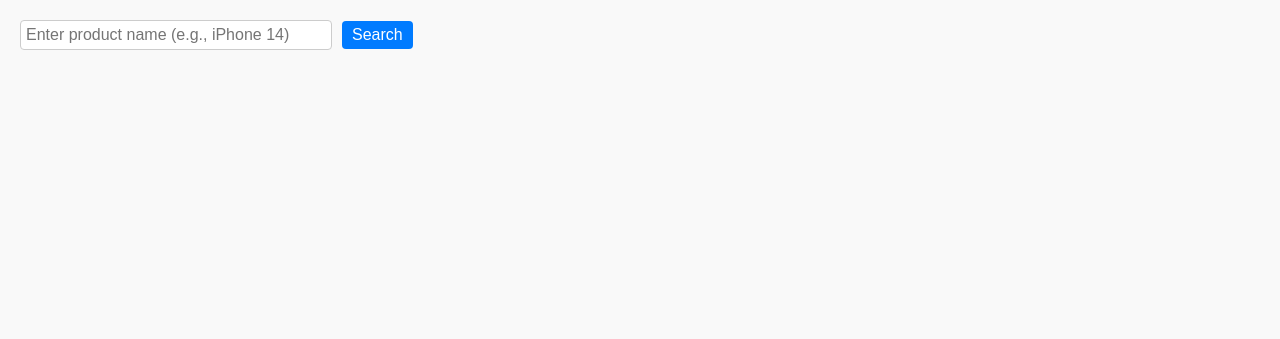
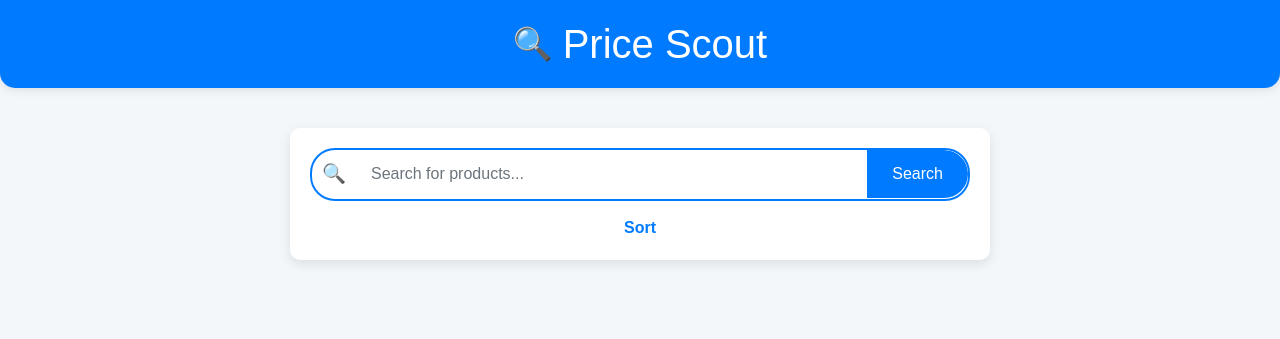
Before and after one commit to manjunath1005/Price-Scout, a Flask app: page / in a window 1280 px wide. Shown: the top 339 px of the page. Run offline with Flask 3, Linux system fonts and the light colour scheme.

Commit message:
updation

```diff
--- a/app.py
+++ b/app.py
@@ -1,7 +1,8 @@
 import logging
 from flask import Flask, render_template, request, jsonify
 from flask_cors import CORS
-from scraper import CromaScraper, AmazonScraper, FlipkartScraper  # Import all scraper classes
+from scraper import FlipkartScraper, AmazonScraper, CromaScraper  # Import all scraper classes
+from selenium.common.exceptions import TimeoutException, NoSuchElementException
 
 # Configure logging
 logging.basicConfig(level=logging.DEBUG)
@@ -9,6 +10,14 @@ logger = logging.getLogger(__name__)
 
 app = Flask(__name__)
 CORS(app)
+
+def is_relevant_product(product, query):
+    """Check if the product title is relevant to the query."""
+    if not product or 'title' not in product:
+        return False
+    title = product['title'].lower()
+    query_terms = query.lower().split()
+    return all(term in title for term in query_terms)
 
 @app.route('/')
 def index():
@@ -30,19 +39,26 @@ def api_search():
     flipkart_scraper = FlipkartScraper()
 
     try:
-        # Scrape from Croma
+        # Scrape in the specified order: Flipkart first, Amazon second, Croma last
+        flipkart_products = flipkart_scraper.scrape(query)
+        filtered_flipkart_products = [p for p in flipkart_products if is_relevant_product(p, query)]
+        if filtered_flipkart_products:  # Only extend if there are relevant products
+            products.extend(filtered_flipkart_products)
+            logger.debug(f"Added {len(filtered_flipkart_products)} relevant Flipkart products")
+
+        amazon_products = amazon_scraper.scrape(query)
+        filtered_amazon_products = [p for p in amazon_products if is_relevant_product(p, query)]
+        if filtered_amazon_products:  # Only extend if there are relevant products
+            products.extend(filtered_amazon_products)
+            logger.debug(f"Added {len(filtered_amazon_products)} relevant Amazon products")
+
         croma_products = croma_scraper.scrape(query)
-        products.extend(croma_products)
+        filtered_croma_products = [p for p in croma_products if is_relevant_product(p, query)]
+        if filtered_croma_products:  # Only extend if there are relevant products
+            products.extend(filtered_croma_products)
+            logger.debug(f"Added {len(filtered_croma_products)} relevant Croma products")
 
-        # Scrape from Amazon
-        amazon_products = amazon_scraper.scrape(query)
-        products.extend(amazon_products)
-
-        # Scrape from Flipkart
-        flipkart_products = flipkart_scraper.scrape(query)
-        products.extend(flipkart_products)
-
-        logger.info(f"Returning {len(products)} products for query: {query}")
+        logger.info(f"Returning {len(products)} relevant products for query: {query} from active platforms")
         return jsonify(products)
     except Exception as e:
         logger.error(f"Error during search: {str(e)}")
--- a/requirements.txt
+++ b/requirements.txt
@@ -3,3 +3,4 @@ beautifulsoup4==4.12.3
 selenium==4.18.1
 flask==3.0.3
 tenacity==8.2.3
+flask-cors
--- a/scraper.py
+++ b/scraper.py
@@ -7,6 +7,7 @@ from selenium.webdriver.common.by import By
 from selenium.webdriver.chrome.options import Options
 from selenium.webdriver.support.ui import WebDriverWait
 from selenium.webdriver.support import expected_conditions as EC
+from selenium.common.exceptions import TimeoutException, NoSuchElementException
 
 class CromaScraper:
     def __init__(self):
--- a/static/script.js
+++ b/static/script.js
@@ -1,9 +1,5 @@
-// script.js
-
-// Global variable to store the current products
 let currentProducts = [];
 
-// Function to toggle the loader (show/hide)
 const toggleLoader = (show) => {
     const loader = document.getElementById('loader');
     if (loader) {
@@ -11,35 +7,33 @@ const toggleLoader = (show) => {
     }
 };
 
-// Function to show error or success messages
 const showMessage = (message) => {
     const messageDiv = document.getElementById('message');
     if (messageDiv) {
         messageDiv.textContent = message;
-        messageDiv.style.display = 'block';
+        messageDiv.style.display = message ? 'block' : 'none';
     }
 };
 
-// Function to create a product card
-// ... (previous code remains the same until createProductCard)
+const toggleSortOptions = () => {
+    const sortOptions = document.getElementById('sort-options');
+    if (sortOptions.style.display === 'none') {
+        sortOptions.style.display = 'block';
+    } else {
+        sortOptions.style.display = 'none';
+    }
+};
 
 const createProductCard = (product) => {
     const card = document.createElement('div');
     card.className = 'product-card';
-    card.style.border = '1px solid #ccc';
-    card.style.padding = '10px';
-    card.style.margin = '10px';
-    card.style.width = '200px';
-    card.style.display = 'inline-block';
-
-    // Ensure all fields are safely accessed with fallbacks
     const title = product.title || 'N/A';
     const price = product.price ? `₹${product.price.toFixed(2)}` : 'N/A';
     const source = product.source || 'N/A';
     const stock = product.stock || 'N/A';
     const rating = product.rating && product.rating !== 'N/A' ? product.rating.toFixed(1) : 'N/A';
     const link = product.link || '#';
-    const imageUrl = product.image_url || 'https://via.placeholder.com/150'; // Fallback image
+    const imageUrl = product.image_url || 'https://via.placeholder.com/150';
 
     card.innerHTML = `
         <img src="${imageUrl}" alt="${title}" style="max-width: 100%; height: auto; margin-bottom: 10px;">
@@ -53,7 +47,6 @@ const createProductCard = (product) => {
     return card;
 };
 
-// Function to display products
 const displayProducts = (products) => {
     const productList = document.getElementById('product-list');
     if (!productList) {
@@ -62,9 +55,7 @@ const displayProducts = (products) => {
         return;
     }
 
-    productList.innerHTML = ''; // Clear existing products
-    console.log('Displaying products:', products);
-
+    productList.innerHTML = '';
     if (!products || products.length === 0) {
         showMessage('No products found.');
         return;
@@ -81,64 +72,52 @@ const displayProducts = (products) => {
     });
 };
 
-// Function to search products
+const sortByRating = () => {
+    if (currentProducts.length > 0) {
+        currentProducts.sort((a, b) => {
+            const ratingA = a.rating === 'N/A' ? -Infinity : parseFloat(a.rating);
+            const ratingB = b.rating === 'N/A' ? -Infinity : parseFloat(b.rating);
+            return ratingB - ratingA;
+        });
+        displayProducts(currentProducts);
+    }
+    document.getElementById('sort-options').style.display = 'none';
+};
+
+const sortByPrice = () => {
+    if (currentProducts.length > 0) {
+        currentProducts.sort((a, b) => a.price - b.price);
+        displayProducts(currentProducts);
+    }
+    document.getElementById('sort-options').style.display = 'none';
+};
+
 const searchProducts = async (query) => {
     toggleLoader(true);
-    showMessage(''); // Clear previous messages
-    console.log(`Initiating fetch request for query: ${query}`);
-
+    showMessage('');
     try {
         const url = `http://127.0.0.1:5001/api/search?q=${encodeURIComponent(query)}`;
-        console.log(`Fetching from URL: ${url}`);
-
         const response = await fetch(url, {
             method: 'GET',
-            headers: {
-                'Content-Type': 'application/json',
-            },
+            headers: { 'Content-Type': 'application/json' },
         });
 
-        console.log(`Response status: ${response.status}`);
-        if (!response.ok) {
-            const errorData = await response.text();
-            console.error('Fetch error response:', errorData);
-            throw new Error(`HTTP error! Status: ${response.status}, Response: ${errorData}`);
-        }
+        if (!response.ok) throw new Error(`HTTP error! Status: ${response.status}`);
+        const products = await response.json();
 
-        const text = await response.text();
-        console.log('Raw response text:', text);
-
-        let products;
-        try {
-            products = JSON.parse(text);
-        } catch (parseError) {
-            console.error('Error parsing JSON:', parseError);
-            throw new Error(`Failed to parse response as JSON: ${parseError.message}`);
-        }
-
-        console.log('Fetched products:', products);
-
-        if (products.error) {
-            console.error('Error in products:', products.error);
-            throw new Error(products.error);
-        }
-
-        if (!Array.isArray(products)) {
-            console.error('Products is not an array:', products);
-            throw new Error('Invalid response format: Expected an array of products');
-        }
+        if (products.error) throw new Error(products.error);
+        if (!Array.isArray(products)) throw new Error('Invalid response format: Expected an array of products');
 
         currentProducts = products;
         displayProducts(products);
     } catch (error) {
         console.error('Search error:', error);
-        showMessage(`Error: ${error.message}`); // Only show if there's an error
+        showMessage(`Error: ${error.message}`);
     } finally {
         toggleLoader(false);
     }
 };
 
-// Event listener for the search button
 document.addEventListener('DOMContentLoaded', () => {
     const searchButton = document.getElementById('search-button');
     const searchInput = document.getElementById('search-input');
@@ -146,21 +125,15 @@ document.addEventListener('DOMContentLoaded', () => {
     if (searchButton && searchInput) {
         searchButton.addEventListener('click', () => {
             const query = searchInput.value.trim();
-            if (query) {
-                searchProducts(query);
-            } else {
-                showMessage('Please enter a search query.');
-            }
+            if (query) searchProducts(query);
+            else showMessage('Please enter a search query.');
         });
 
         searchInput.addEventListener('keypress', (e) => {
             if (e.key === 'Enter') {
                 const query = searchInput.value.trim();
-                if (query) {
-                    searchProducts(query);
-                } else {
-                    showMessage('Please enter a search query.');
-                }
+                if (query) searchProducts(query);
+                else showMessage('Please enter a search query.');
             }
         });
     } else {
--- a/static/styles.css
+++ b/static/styles.css
@@ -1,121 +1,56 @@
 /* Reset and base styles */
 body {
-    font-family: Arial, sans-serif;
-    margin: 20px;
-    background-color: #f9f9f9;
+    margin: 0;
+    padding: 0;
+    font-family: 'Arial', sans-serif;
+    background-color: #f4f7f9;
     color: #333;
-    line-height: 1.6;
-}
-
-/* Search container styling */
-#search-container {
-    margin-bottom: 20px;
-    display: flex;
-    gap: 10px;
-    align-items: center;
-}
-
-#search-input {
-    padding: 8px;
-    width: 300px;
-    border: 1px solid #ccc;
-    border-radius: 4px;
-    font-size: 16px;
-    outline: none;
-    transition: border-color 0.3s;
-}
-
-#search-input:focus {
-    border-color: #007bff;
-    box-shadow: 0 0 5px rgba(0, 123, 255, 0.3);
-}
-
-#search-button {
-    padding: 8px 15px;
-    cursor: pointer;
-    background-color: #007bff;
-    color: white;
-    border: none;
-    border-radius: 4px;
-    font-size: 16px;
-    transition: background-color 0.3s;
-}
-
-#search-button:hover {
-    background-color: #0056b3;
-}
-
-/* Loader styling */
-#loader {
-    display: none;
-    margin: 10px 0;
-    font-style: italic;
-    color: #666;
-}
-
-/* Message styling */
-#message {
-    display: none;
-    color: #dc3545;
-    margin: 10px 0;
-    padding: 10px;
-    background-color: #ffebee;
-    border-radius: 4px;
-}
-
-/* Product list and card styling */
-#product-list {
-    display: flex;
-    flex-wrap: wrap;
-    gap: 15px;
 }
 
 .product-card {
-    border: 1px solid #ccc;
+    background: white;
+    border-radius: 10px;
+    box-shadow: 0 4px 12px rgba(0, 0, 0, 0.1);
     padding: 15px;
-    margin: 10px;
-    width: 200px;
-    display: inline-block;
-    background-color: white;
-    border-radius: 8px;
-    box-shadow: 0 2px 5px rgba(0, 0, 0, 0.1);
-    transition: transform 0.2s, box-shadow 0.2s;
-}
-
-/* Product card image styling */
-.product-card img {
-    max-width: 100%;
-    height: auto;
-    margin-bottom: 10px;
-    border-radius: 4px;
-    object-fit: cover;
+    text-align: center;
+    transition: transform 0.3s, box-shadow 0.3s;
 }
 
 .product-card:hover {
     transform: translateY(-5px);
-    box-shadow: 0 5px 15px rgba(0, 0, 0, 0.2);
+    box-shadow: 0 6px 15px rgba(0, 0, 0, 0.2);
+}
+
+.product-card img {
+    max-width: 100%;
+    height: auto;
+    border-radius: 5px;
+    margin-bottom: 10px;
 }
 
 .product-card h3 {
-    font-size: 18px;
-    margin: 0 0 10px;
+    font-size: 1.2rem;
+    margin: 10px 0;
     color: #2c3e50;
+    overflow: hidden;
+    text-overflow: ellipsis;
+    white-space: nowrap;
 }
 
 .product-card p {
     margin: 5px 0;
-    font-size: 14px;
+    font-size: 0.9rem;
     color: #666;
 }
 
 .product-card a {
     display: inline-block;
     margin-top: 10px;
-    padding: 5px 10px;
+    padding: 8px 15px;
     background-color: #28a745;
     color: white;
     text-decoration: none;
-    border-radius: 4px;
+    border-radius: 5px;
     transition: background-color 0.3s;
 }
 
--- a/templates/index.html
+++ b/templates/index.html
@@ -3,49 +3,162 @@
 <head>
     <meta charset="UTF-8">
     <meta name="viewport" content="width=device-width, initial-scale=1.0">
-    <title>PriceScout</title>
+    <title>Price Scout</title>
     <link rel="icon" type="image/png" href="/static/favicon.png">
+    <!-- Bootstrap CSS -->
+    <link href="https://cdn.jsdelivr.net/npm/bootstrap@5.3.3/dist/css/bootstrap.min.css" rel="stylesheet">
     <link rel="stylesheet" href="/static/styles.css">
     <style>
         body {
-            font-family: Arial, sans-serif;
-            margin: 20px;
+            background-color: #f4f7f9;
+            font-family: 'Arial', sans-serif;
+            color: #333;
         }
-        #search-container {
-            margin-bottom: 20px;
+        .header {
+            background-color: #007bff;
+            color: white;
+            padding: 20px 0;
+            text-align: center;
+            border-bottom-left-radius: 15px;
+            border-bottom-right-radius: 15px;
+            box-shadow: 0 2px 10px rgba(0, 0, 0, 0.1);
         }
-        #search-input {
-            padding: 5px;
-            width: 300px;
+        .header h1 {
+            margin: 0;
+            font-size: 2.5rem;
+            display: flex;
+            align-items: center;
+            justify-content: center;
         }
-        #search-button {
-            padding: 5px 10px;
+        .header .icon {
+            margin-right: 10px;
+            font-size: 2rem;
+        }
+        .search-container {
+            max-width: 700px;
+            margin: 40px auto;
+            padding: 20px;
+            background: white;
+            border-radius: 10px;
+            box-shadow: 0 4px 12px rgba(0, 0, 0, 0.1);
+        }
+        .search-bar {
+            display: flex;
+            align-items: center;
+            border: 2px solid #007bff;
+            border-radius: 25px;
+            overflow: hidden;
+            background-color: #fff;
+        }
+        .search-bar input {
+            border: none;
+            outline: none;
+            flex-grow: 1;
+            padding: 12px 15px;
+            font-size: 1rem;
+            color: #333;
+        }
+        .search-bar input::placeholder {
+            color: #6c757d;
+        }
+        .search-bar input:focus {
+            box-shadow: none;
+        }
+        .search-bar .icon {
+            padding: 10px;
+            color: #6c757d;
+            font-size: 1.2rem;
+        }
+        .search-bar button {
+            border: none;
+            background-color: #007bff;
+            color: white;
+            padding: 12px 25px;
+            border-radius: 0 25px 25px 0;
             cursor: pointer;
+            font-size: 1rem;
+            transition: background-color 0.3s;
+        }
+        .search-bar button:hover {
+            background-color: #0056b3;
         }
         #loader {
             display: none;
-            margin: 10px 0;
+            width: 24px;
+            height: 24px;
+            border: 3px solid #007bff;
+            border-top: 3px solid transparent;
+            border-radius: 50%;
+            animation: spin 1s linear infinite;
+            margin: 10px auto;
+        }
+        @keyframes spin {
+            0% { transform: rotate(0deg); }
+            100% { transform: rotate(360deg); }
         }
         #message {
+            color: #dc3545;
+            text-align: center;
+            margin-top: 10px;
+            font-size: 0.9rem;
+        }
+        .sort-label {
+            margin-top: 15px;
+            cursor: pointer;
+            color: #007bff;
+            font-weight: bold;
+            text-align: center;
+            display: block;
+        }
+        .sort-options {
             display: none;
-            color: red;
-            margin: 10px 0;
+            margin-top: 10px;
+            text-align: center;
+        }
+        .sort-options button {
+            margin: 0 5px;
+            padding: 8px 15px;
+            cursor: pointer;
+            background-color: #007bff;
+            color: white;
+            border: none;
+            border-radius: 5px;
+            transition: background-color 0.3s;
+        }
+        .sort-options button:hover {
+            background-color: #0056b3;
         }
         #product-list {
-            display: flex;
-            flex-wrap: wrap;
-            gap: 10px;
+            display: grid;
+            grid-template-columns: repeat(auto-fill, minmax(250px, 1fr));
+            gap: 20px;
+            padding: 20px;
+            max-width: 1200px;
+            margin: 0 auto;
         }
     </style>
 </head>
 <body>
-    <div id="search-container">
-        <input type="text" id="search-input" placeholder="Enter product name (e.g., iPhone 14)">
-        <button id="search-button">Search</button>
+    <div class="header">
+        <h1><span class="icon">🔍</span> Price Scout</h1>
     </div>
-    <div id="loader">Loading...</div>
-    <div id="message"></div>
+    <div class="search-container">
+        <div class="search-bar">
+            <span class="icon">🔍</span>
+            <input type="text" id="search-input" placeholder="Search for products..." pattern="^[a-zA-Z0-9\s]+$" required>
+            <button id="search-button">Search</button>
+        </div>
+        <div id="loader"></div>
+        <div id="message"></div>
+        <div class="sort-label" onclick="toggleSortOptions()">Sort</div>
+        <div class="sort-options" id="sort-options">
+            <button onclick="sortByRating()">By Rating</button>
+            <button onclick="sortByPrice()">By Price</button>
+        </div>
+    </div>
     <div id="product-list"></div>
     <script src="/static/script.js"></script>
+    <!-- Bootstrap JS and Popper.js -->
+    <script src="https://cdn.jsdelivr.net/npm/bootstrap@5.3.3/dist/js/bootstrap.bundle.min.js"></script>
 </body>
 </html>
```
Also changed, not shown: other parts of static/styles.css (+17 -13 lines).
